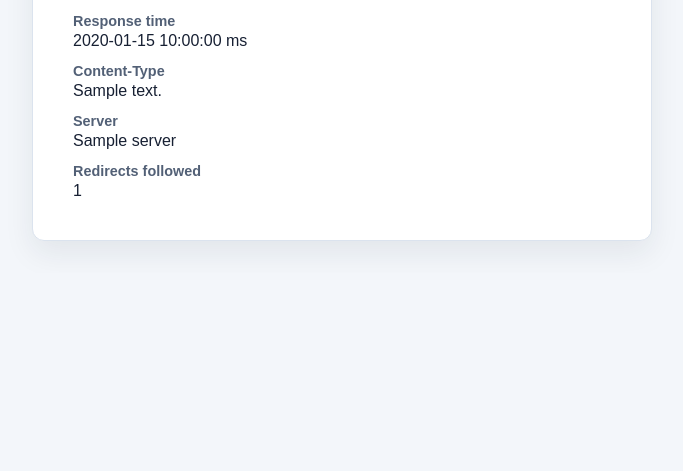
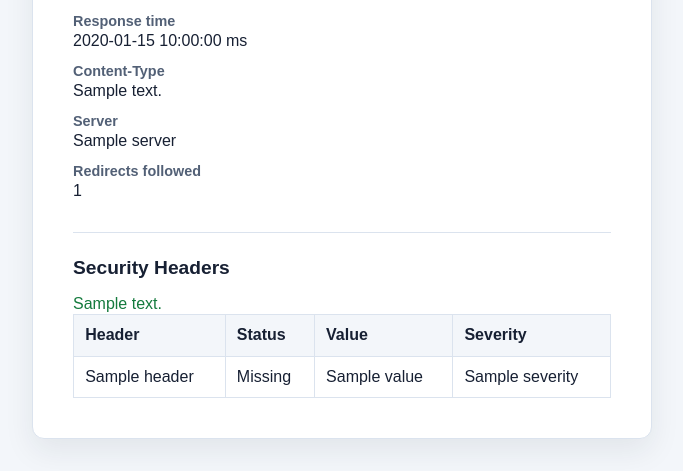
Before and after one commit to atharv-mulye/reconforge, a Flask app: template templates/index.html in a window 1280 px wide. Shown: the part 1340-1811 px from the top of the page, without its empty margins (298-981 px from the left). Before the commit the page ends 1585 px from the top, so only its background shows below. Run offline with Flask 3, Linux system fonts and the light colour scheme; the template is opened without the code that fills it: most values are stand-ins (such as "Sample title", 1, 10 or a date in 2020).

Commit message:
Add security headers analysis

```diff
--- a/app.py
+++ b/app.py
@@ -6,6 +6,7 @@ from flask import Flask, render_template, request
 from scanner.http_scanner import analyze_http
 from scanner.nmap_scanner import run_basic_nmap_scan
 from scanner.reconnaissance import collect_basic_reconnaissance
+from scanner.security_headers import analyze_security_headers
 
 
 app = Flask(__name__)
@@ -61,11 +62,12 @@ def scan():
     reconnaissance = collect_basic_reconnaissance(target_url)
     nmap_results = run_basic_nmap_scan(reconnaissance["hostname"])
     http_results = analyze_http(target_url)
+    security_headers_results = analyze_security_headers(http_results)
 
     if nmap_results["status"] == "completed" and http_results["status"] == "completed":
-        success = "Target accepted. Reconnaissance, Nmap service scanning, and HTTP analysis are complete."
+        success = "Target accepted. Reconnaissance, Nmap service scanning, HTTP analysis, and security header analysis are complete."
     elif http_results["status"] == "completed":
-        success = "Target accepted. Reconnaissance and HTTP analysis are complete; the Nmap scan could not run."
+        success = "Target accepted. Reconnaissance, HTTP analysis, and security header analysis are complete; the Nmap scan could not run."
     elif nmap_results["status"] == "completed":
         success = "Target accepted. Reconnaissance and Nmap service scanning are complete; HTTP analysis could not run."
     else:
@@ -78,6 +80,7 @@ def scan():
         reconnaissance=reconnaissance,
         nmap_results=nmap_results,
         http_results=http_results,
+        security_headers_results=security_headers_results,
     )
 
 
--- a/scanner/http_scanner.py
+++ b/scanner/http_scanner.py
@@ -15,6 +15,7 @@ def error_result(target_url, message):
         "content_type": None,
         "server": None,
         "redirect_count": 0,
+        "response_headers": {},
     }
 
 
@@ -47,4 +48,5 @@ def analyze_http(target_url):
         "content_type": response.headers.get("Content-Type"),
         "server": response.headers.get("Server"),
         "redirect_count": len(response.history),
+        "response_headers": dict(response.headers),
     }
--- /dev/null
+++ b/scanner/security_headers.py
@@ -0,0 +1,45 @@
+"""Security-header checks that reuse the completed HTTP analysis result."""
+
+
+SECURITY_HEADERS = [
+    ("Content-Security-Policy", "High"),
+    ("X-Content-Type-Options", "Medium"),
+    ("X-Frame-Options", "Medium"),
+    ("Strict-Transport-Security", "Medium"),
+    ("Referrer-Policy", "Low"),
+    ("Permissions-Policy", "Low"),
+]
+
+
+def analyze_security_headers(http_results):
+    """Report whether important security headers were returned by HTTP analysis."""
+    if http_results.get("status") != "completed":
+        return {
+            "status": "skipped",
+            "message": "Security header analysis was skipped because HTTP analysis failed.",
+            "findings": [],
+        }
+
+    response_headers = http_results.get("response_headers", {})
+    normalized_headers = {
+        header.lower(): value for header, value in response_headers.items()
+    }
+    findings = []
+
+    for header_name, missing_severity in SECURITY_HEADERS:
+        value = normalized_headers.get(header_name.lower())
+        present = value is not None
+        findings.append(
+            {
+                "header": header_name,
+                "present": present,
+                "value": value,
+                "severity": "None" if present else missing_severity,
+            }
+        )
+
+    return {
+        "status": "completed",
+        "message": "Security header analysis completed.",
+        "findings": findings,
+    }
--- a/static/css/style.css
+++ b/static/css/style.css
@@ -102,7 +102,8 @@ button:hover {
 
 .reconnaissance-results,
 .nmap-results,
-.http-results {
+.http-results,
+.security-headers-results {
     margin-top: 2rem;
     padding-top: 1.5rem;
     border-top: 1px solid #dbe3ee;
@@ -110,7 +111,8 @@ button:hover {
 
 .reconnaissance-results h2,
 .nmap-results h2,
-.http-results h2 {
+.http-results h2,
+.security-headers-results h2 {
     margin: 0 0 1rem;
     font-size: 1.2rem;
 }
@@ -164,13 +166,21 @@ button:hover {
     border-collapse: collapse;
 }
 
+.security-headers-results table {
+    width: 100%;
+    border-collapse: collapse;
+}
+
 .nmap-results th,
-.nmap-results td {
+.nmap-results td,
+.security-headers-results th,
+.security-headers-results td {
     padding: 0.7rem;
     border: 1px solid #dbe3ee;
     text-align: left;
 }
 
-.nmap-results th {
+.nmap-results th,
+.security-headers-results th {
     background: #f3f6fa;
 }
--- a/templates/index.html
+++ b/templates/index.html
@@ -143,6 +143,37 @@
                     {% endif %}
                 </section>
             {% endif %}
+
+            {% if security_headers_results %}
+                <section class="security-headers-results" aria-labelledby="security-headers-title">
+                    <h2 id="security-headers-title">Security Headers</h2>
+                    {% if security_headers_results.status == "completed" %}
+                        <p class="form-message success">{{ security_headers_results.message }}</p>
+                        <table>
+                            <thead>
+                                <tr>
+                                    <th>Header</th>
+                                    <th>Status</th>
+                                    <th>Value</th>
+                                    <th>Severity</th>
+                                </tr>
+                            </thead>
+                            <tbody>
+                                {% for finding in security_headers_results.findings %}
+                                    <tr>
+                                        <td>{{ finding.header }}</td>
+                                        <td>{{ "Present" if finding.present else "Missing" }}</td>
+                                        <td>{{ finding.value or "Not provided" }}</td>
+                                        <td>{{ finding.severity }}</td>
+                                    </tr>
+                                {% endfor %}
+                            </tbody>
+                        </table>
+                    {% else %}
+                        <p class="form-message error" role="alert">{{ security_headers_results.message }}</p>
+                    {% endif %}
+                </section>
+            {% endif %}
         </section>
     </main>
     <script src="{{ url_for('static', filename='js/script.js') }}"></script>
```
